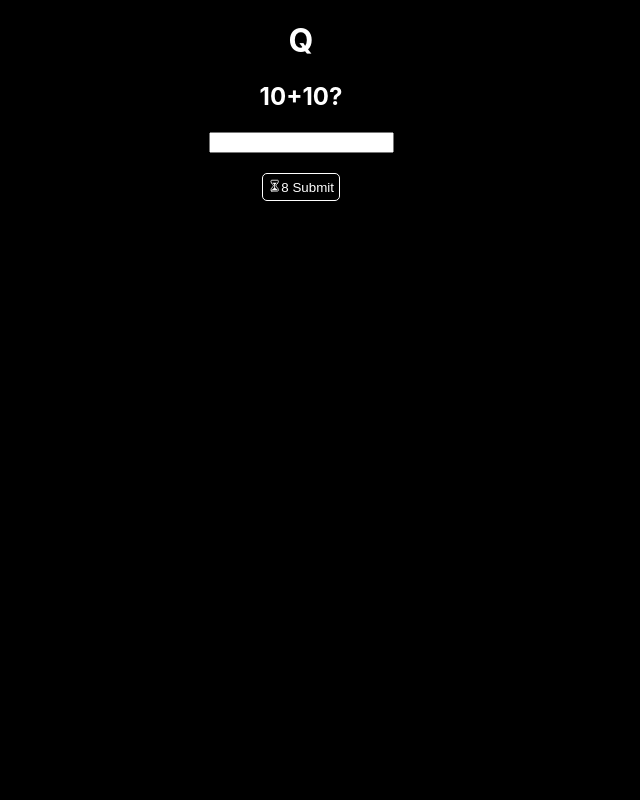
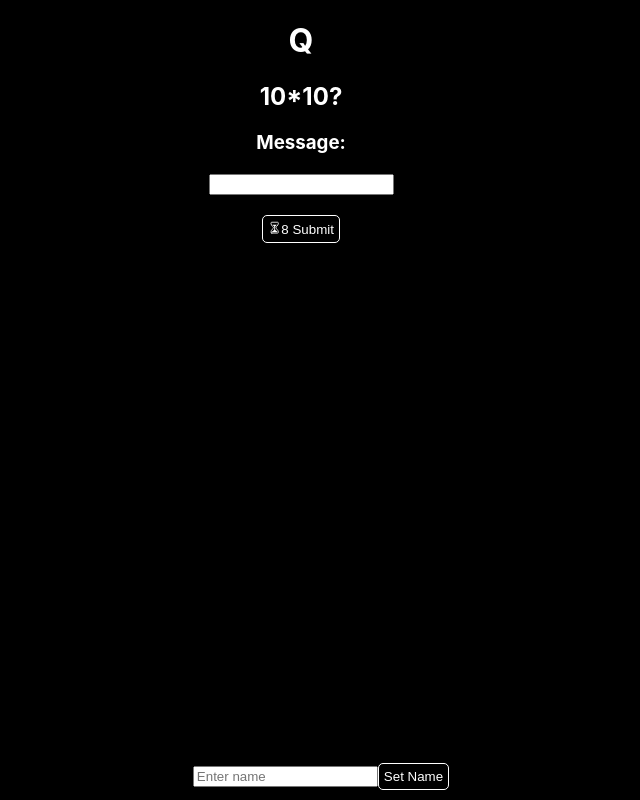
Before and after one commit to ikbhal/q, a React (Create React App) app: page / in a window 1280 px wide. Both pictures are taken after a click on the button "Start". Shown: the whole page, without its empty margins (339-979 px from the left). Built offline with nearby package versions, Linux system fonts and the light colour scheme; no server answers.

Commit message:
trying socket connecting

```diff
--- a/package.json
+++ b/package.json
@@ -10,6 +10,7 @@
     "react-dom": "^18.2.0",
     "react-icons": "^4.4.0",
     "react-scripts": "5.0.1",
+    "socket.io-client": "^4.5.1",
     "web-vitals": "^2.1.0"
   },
   "scripts": {
--- a/src/App.js
+++ b/src/App.js
@@ -1,10 +1,37 @@
 
 import './App.css';
 import {useState, useEffect} from 'react';
+import socketIOClient from "socket.io-client";
+import Qsc from './components/Qsc';
+import Hello from './components/Hello';
+//D:\git_tauqeer\jigs\q\src\components\sc.js
 import { IoHourglassOutline } from 'react-icons/io5';
+
+const ENDPOINT = "http://127.0.0.1:4001";
+var socket = null;
 //IoHourglassOutline
 function App() {
 
+
+  /*
+ useEffect(() => {
+    //{ transports: ['websocket'] }
+    const socket = socketIOClient(ENDPOINT,{ transports: ['websocket'] });
+    socket.on("FromAPI", data => {
+      setResponse(data);
+    });
+
+    //https://socket.io/docs/v3/emitting-events/
+
+    //socket.emit("hello", "world");
+
+    // socket.on('start_test_reponse', data => {
+    //   console.log("start test response data: ", data);
+    // });
+  }, []);
+  */
+
+  //  var socket=null;
   // update meta tags
   useEffect(() => {
     document.head.innerHTML+=`
@@ -13,13 +40,43 @@ function App() {
     `;
 
 
+    socket = socketIOClient(ENDPOINT,{ transports: ['websocket'] });
+    // socket.on("FromAPI", data => {
+    //   setResponse(data);
+    // });
+
+    socket.on('userExists', function(data){
+      // document.getElementById('error-container').innerHTML = data;
+      setErr(data);
+   });
+   socket.on('userSet', function(data){
+      var user = data.username;
+      // document.body.innerHTML = '<input type="text" id="message">\
+      // <button type="button" name="button" onclick="sendMessage()">Send</button>\
+      // <div id="message-container"></div>';
+      // setm();
+      setTestMessasge('username was set accepted from server is ' + user)
+   });
+
+    //https://socket.io/docs/v3/emitting-events/
+
+    //socket.emit("hello", "world");
+
+    socket.on('start_test_reponse', data => {
+      debugger;
+      console.log("start test response data: ", data);
+      var q = data.q;
+      var a = data.a;
+      seta(a);
+      setq(q);
+    });
   }, []);
 
   const updateTimeLeft = () => {
-    console.log("inside update time left");
+    // console.log("inside update time left");
     setTimeLeft(t => {
       t-= 1;
-      console.log("tl:", t, typeof(t))
+      // console.log("tl:", t, typeof(t))
       if(t <=0){
         // debugger;
         console.log("time out");
@@ -45,6 +102,9 @@ function App() {
     setStart(true);
     var iobj = setInterval(updateTimeLeft, 1000);// 1/10 second
     setIntervalObj(iobj);
+
+    // call backend to start start
+    socket.emit("start_test");// send user details later
   }
   const onClick= () =>{
     console.log("inside onClick submit")
@@ -66,21 +126,44 @@ function App() {
     setm('');
     setUserAnswered(false)
   }
+
+  const sendNameToSever = (name) =>{
+    console.log('sendName to server name:', name);
+    socket.emit('setUsername', name);
+  }
+
+
   var [isStarted, setStart] = useState(false);
+  var [q, setq] =useState('10*10?');
   var [a, seta] = useState('20');
   var [ua, setua] = useState('');
   var [m, setm] = useState('');
   var [isUserAnswered, setUserAnswered] = useState(false);
   var [timeLeft, setTimeLeft] = useState(10);// 20 seconds
+  var [name, setName] = useState('');
   var [intervalObj, setIntervalObj] = useState(null);
+  var [err, setErr] = useState('');
+  var [testMessage, setTestMessasge] = useState('');
+
+  const [response, setResponse] = useState("");
   return (
     <div className="App">
+      {/* <Qsc/> */}
+      {/* <Hello/> */}
+
+      <div id="errors">
+        {err}
+      </div>
+      <div id="test-message">
+        {testMessage}
+      </div>
+
       {!isStarted && <button onClick={onStartClick}>Start</button>}
       {isStarted &&
         <div className="q">
           <h1>Q</h1>
-          <h2>10+10?</h2>
-          <h3>{m}</h3>
+          <h2>{q}</h2>
+          <h3>Message: {m}</h3>
 
           {!isUserAnswered &&
             <div className="ua">
@@ -96,6 +179,22 @@ function App() {
           { isUserAnswered && <button onClick={onTryAgain}>Try Again</button>}
         </div>
       }
+
+      <div id="footer"
+        style={{position: 'fixed', bottom: '10px', textAlign:'center', width:'100%'}}
+        >
+        <input type="text"
+          name="name"
+          id="name"
+          onChange = {e => setName(e.target.value)}
+          placeholder="Enter name"/>
+
+        <button onClick={
+          e => {
+            sendNameToSever(name)
+          }
+        }>Set Name</button>
+      </div>
     </div>
   );
 }
--- /dev/null
+++ b/src/components/Hello.js
@@ -0,0 +1,7 @@
+export default function Hello(){
+    return (
+        <div>
+        Hello
+        </div>
+    );
+};
--- /dev/null
+++ b/src/components/Qsc.js
@@ -0,0 +1,33 @@
+import React, { useState, useEffect } from "react";
+import socketIOClient from "socket.io-client";
+
+// tutorial: https://www.valentinog.com/blog/socket-react/
+//https://socket.io/docs/v3/emitting-events/
+const ENDPOINT = "http://127.0.0.1:4001";
+function Qsc() {
+  const [response, setResponse] = useState("");
+
+  useEffect(() => {
+    //{ transports: ['websocket'] }
+    const socket = socketIOClient(ENDPOINT,{ transports: ['websocket'] });
+    socket.on("FromAPI", data => {
+      setResponse(data);
+    });
+
+    //https://socket.io/docs/v3/emitting-events/
+
+    //socket.emit("hello", "world");
+
+    // socket.on('start_test_reponse', data => {
+    //   console.log("start test response data: ", data);
+    // });
+  }, []);
+
+  return (
+    <p>
+      It's <time dateTime={response}>{response}</time>
+    </p>
+  );
+}
+
+export default Qsc;
```
Also changed, not shown: 1 other file (tests, documents, lock files or other folders).
